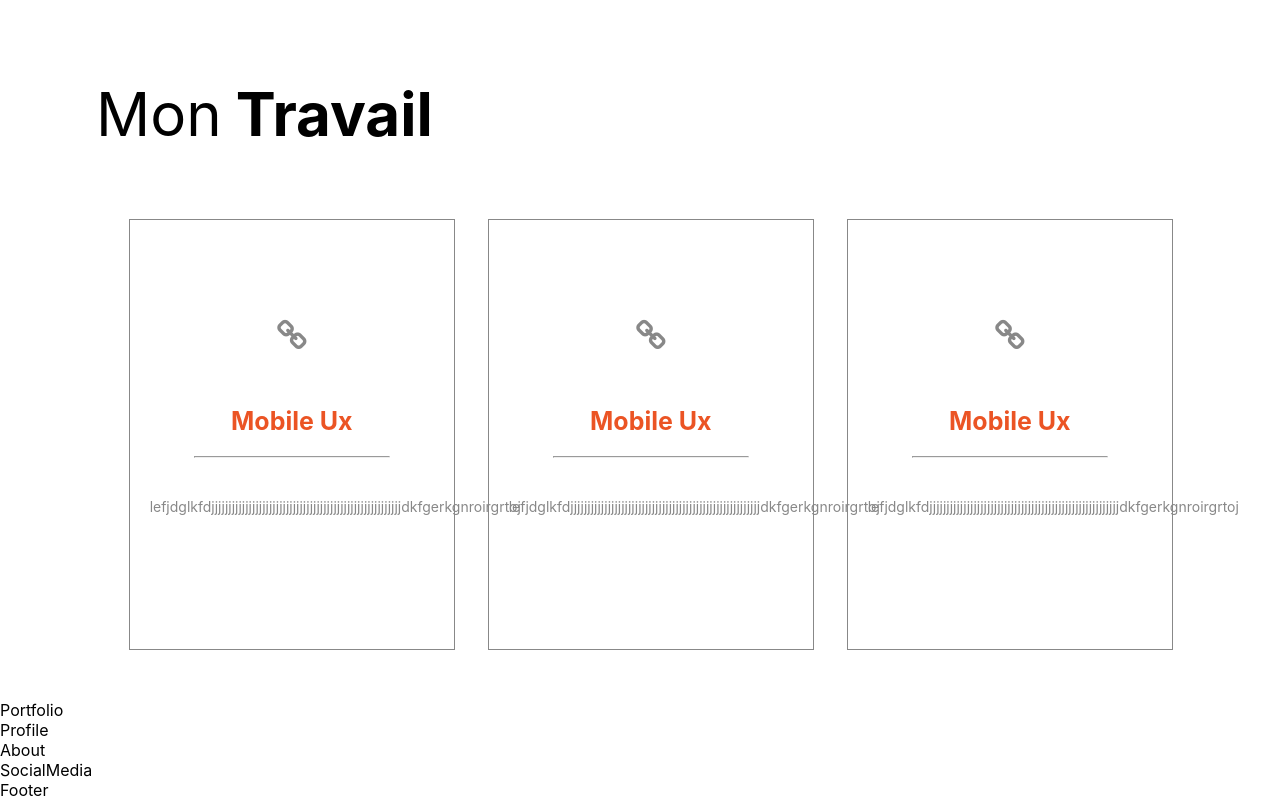
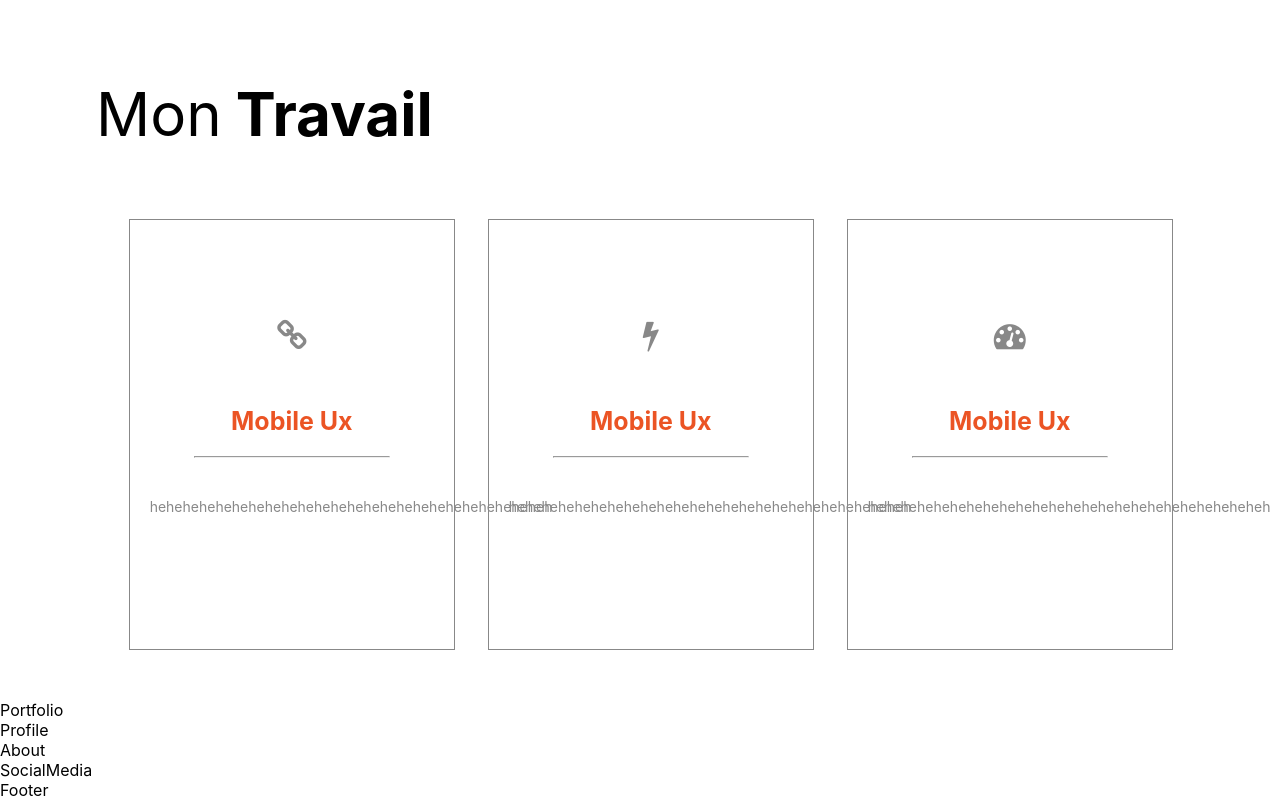
Before and after one commit to amri-coder/ultra, a React (Create React App) app: page / in a window 1280 px wide. Shown: the part 619-1419 px from the top of the page. Built offline with nearby package versions, Linux system fonts and the light colour scheme.

Commit message:
changement dans le fichier Work

```diff
--- a/src/Components/Work/index.js
+++ b/src/Components/Work/index.js
@@ -6,41 +6,41 @@ import { WorkSection,WorkTitle, Span, WorkPart, Icon, PartTitle, Line, PartDesc
 
 class Work extends React.Component {
 
+    state = {
+        works: []
+    }
+    componentDidMount() {
+        axios.get('js/data.json').then (res => {this.setState({works:res.data.works})})
+    }
+
+
     render() {
+
+        const { works } = this.state;
+        const worksList = works.map((workItem) => {
+            return (
+                    <WorkPart key={workItem.id}>
+                        <Icon className={workItem.icon_name}></Icon>
+                        <PartTitle>{workItem.title}</PartTitle>
+                        <Line />
+                        <PartDesc>
+                        {workItem.body}
+                        </PartDesc>
+                    </WorkPart>
+
+            );
+        }
+        );
+
         return (
             <WorkSection>
                 <div className="container">
 
                     <WorkTitle>
                         <Span>Mon</Span> Travail
-        </WorkTitle>
+                    </WorkTitle>
 
-                    <WorkPart first="1">
-                        <Icon className="icon fa fa-chain fa-2x"></Icon>
-                        <PartTitle>Mobile Ux</PartTitle>
-                        <Line />
-                        <PartDesc>
-                            lefjdglkfdjjjjjjjjjjjjjjjjjjjjjjjjjjjjjjjjjjjjjjjjjjjjjjjjjjjjjjjjdkfgerkgnroirgrtoj
-          </PartDesc>
-                    </WorkPart>
-
-                    <WorkPart>
-                        <Icon className="icon fa fa-chain fa-2x"></Icon>
-                        <PartTitle>Mobile Ux</PartTitle>
-                        <Line />
-                        <PartDesc>
-                            lefjdglkfdjjjjjjjjjjjjjjjjjjjjjjjjjjjjjjjjjjjjjjjjjjjjjjjjjjjjjjjjdkfgerkgnroirgrtoj
-          </PartDesc>
-                    </WorkPart>
-
-                    <WorkPart>
-                        <Icon className="icon fa fa-chain fa-2x"></Icon>
-                        <PartTitle>Mobile Ux</PartTitle>
-                        <Line />
-                        <PartDesc>
-                            lefjdglkfdjjjjjjjjjjjjjjjjjjjjjjjjjjjjjjjjjjjjjjjjjjjjjjjjjjjjjjjjdkfgerkgnroirgrtoj
-          </PartDesc>
-                    </WorkPart>
+                  {worksList}
                 </div>
             </WorkSection>
         );
```
